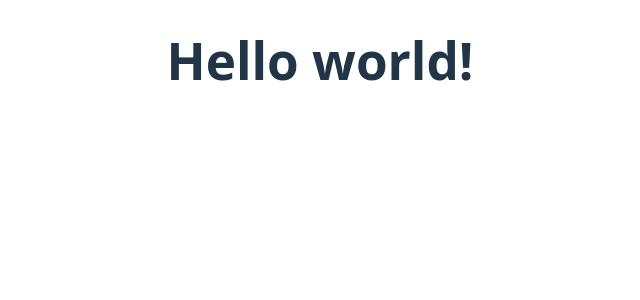
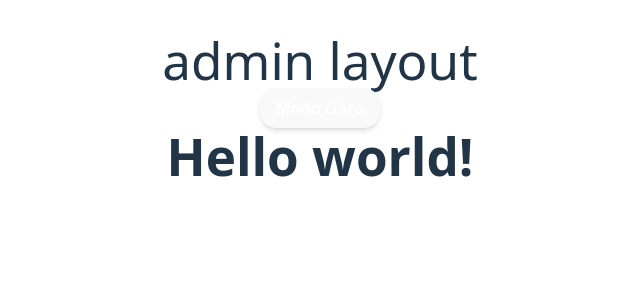
Before and after one commit to GabrielGodoi987/ToyStore-frontend, a Vue app: page / in a window 1280 px wide. Shown: the top 300 px of the page, without its empty margins (320-960 px from the left). Built offline with nearby package versions, Linux system fonts and the light colour scheme.

Commit message:
initial dark & lihght mode

```diff
--- a/src/App.vue
+++ b/src/App.vue
@@ -5,4 +5,6 @@
   <RouterView />
 </template>
 
-<style scoped></style>
+<style scoped>
+
+</style>
--- a/src/css/tailwind.variables.css
+++ b/src/css/tailwind.variables.css
@@ -1,8 +1,8 @@
 @import "tailwindcss";
 
 @theme {
-    --color-primary: oklch(0.257 0.09 281.288);
-    --color-secondary: oklch(0.488 0.243 264.376);
+    --color-primary: oklch(0.21 0.04 266.0 1);
+    --color-secondary: oklch(0.546 0.245 262.881);
     --color-accent: oklch(0.962 0.018 272.314);
     --color-negative: oklch(0.577 0.245 27.325);
     --color-warning: oklch(0.852 0.199 91.936);
--- /dev/null
+++ b/src/layouts/AdminLayout.vue
@@ -0,0 +1,11 @@
+<script lang="ts" setup>
+
+</script>
+<template>
+    <div>
+
+    </div>
+</template>
+
+
+<style></style>
--- a/src/layouts/MainLayout.vue
+++ b/src/layouts/MainLayout.vue
@@ -1,11 +1,39 @@
 <template>
+    <div>
+        <h1>admin layout</h1>
+        <button @click="togleDarkLightMode"
+            class="px-4 py-2 rounded-2xl shadow-md font-semibold text-white transition-all duration-300 ease-in-out"
+            :class="isDarkOrLight
+                ? 'bg-slate-950'
+                : 'bg-secondary'">
+            {{ isDarkOrLight ? "Modo escuro" : "Modo claro" }}
+        </button>
+    </div>
     <div>
         <RouterView />
     </div>
 </template>
 
 <script lang="ts" setup>
+import { ref } from 'vue';
+
+
+const isDarkOrLight = ref<boolean>(false);
+const currentTheme = ref<'dark' | 'light'>('dark');
+const togleDarkLightMode = () => {
+    isDarkOrLight.value = !isDarkOrLight.value;
+    if (currentTheme.value == 'dark') {
+        currentTheme.value = 'light'
+    } else {
+        currentTheme.value = 'dark';
+    }
+    document.documentElement.style.setProperty('--color-theme', currentTheme.value)
+}
 
 </script>
 
-<style></style>
+<style>
+:root {
+    color-scheme: var(--color-theme);
+}
+</style>
--- a/src/pages/IndexPage.vue
+++ b/src/pages/IndexPage.vue
@@ -3,11 +3,13 @@
         <h1 class="text-3xl font-bold">
             {{ msg }}
         </h1>
+
     </div>
 </template>
 
 <script lang="ts" setup>
+
 const msg = "Hello world!";
 </script>
-
-<style></style>
+<style>
+</style>
--- a/src/style.css
+++ b/src/style.css
@@ -1,6 +1,9 @@
 :root {
   font-family: system-ui, Avenir, Helvetica, Arial, sans-serif;
   line-height: 1.5;
+
+  background-color: oklch(0.21 0.04 266.0 1);
+
   font-synthesis: none;
   text-rendering: optimizeLegibility;
   -webkit-font-smoothing: antialiased;
@@ -21,7 +24,7 @@ h1 {
   line-height: 1.1;
 }
 
-button {
+/*button {
   border-radius: 8px;
   border: 1px solid transparent;
   padding: 0.6em 1.2em;
@@ -32,6 +35,8 @@ button {
   cursor: pointer;
   transition: border-color 0.25s;
 }
+*/
+
 button:hover {
   border-color: #646cff;
 }
```
